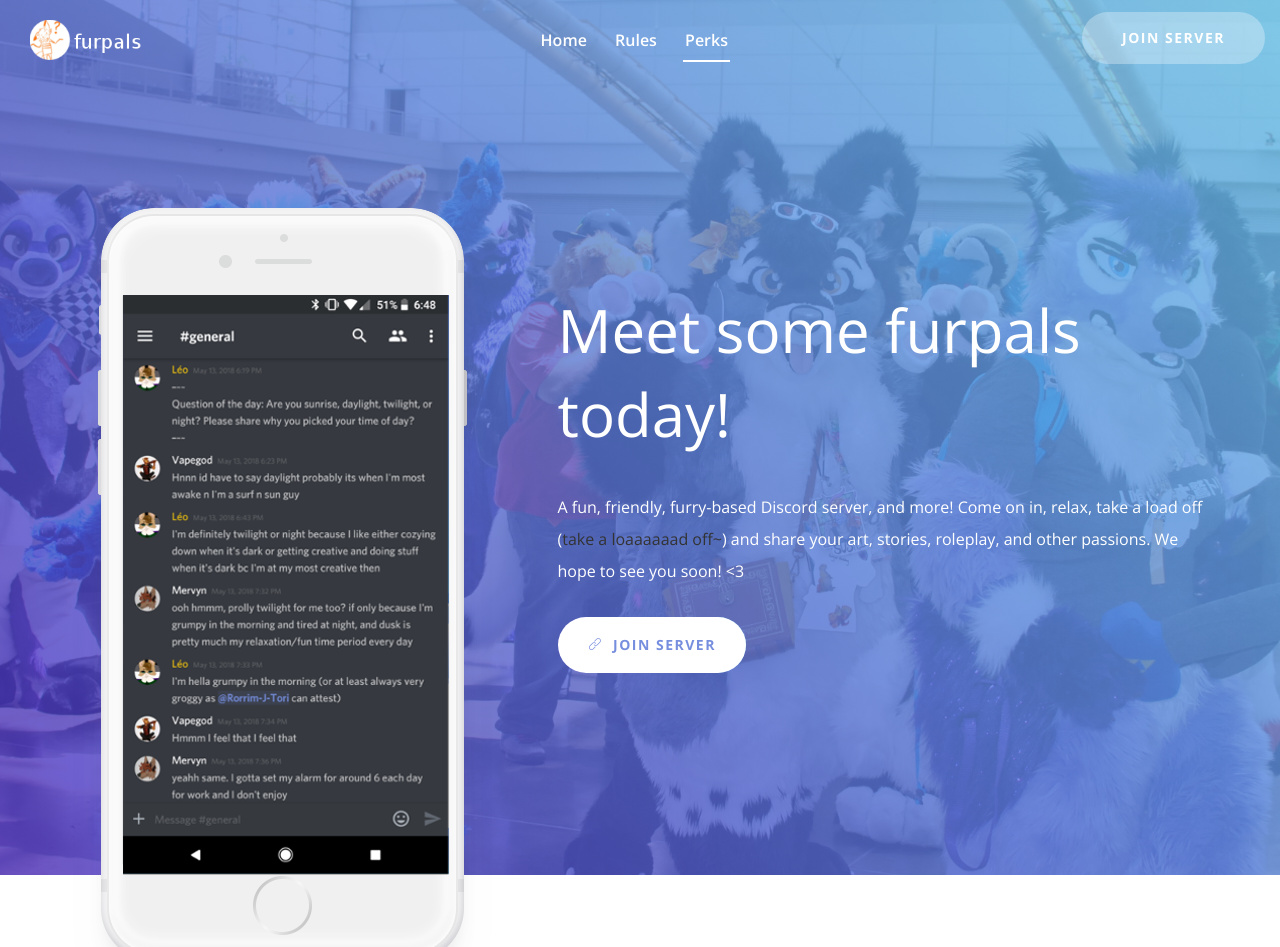
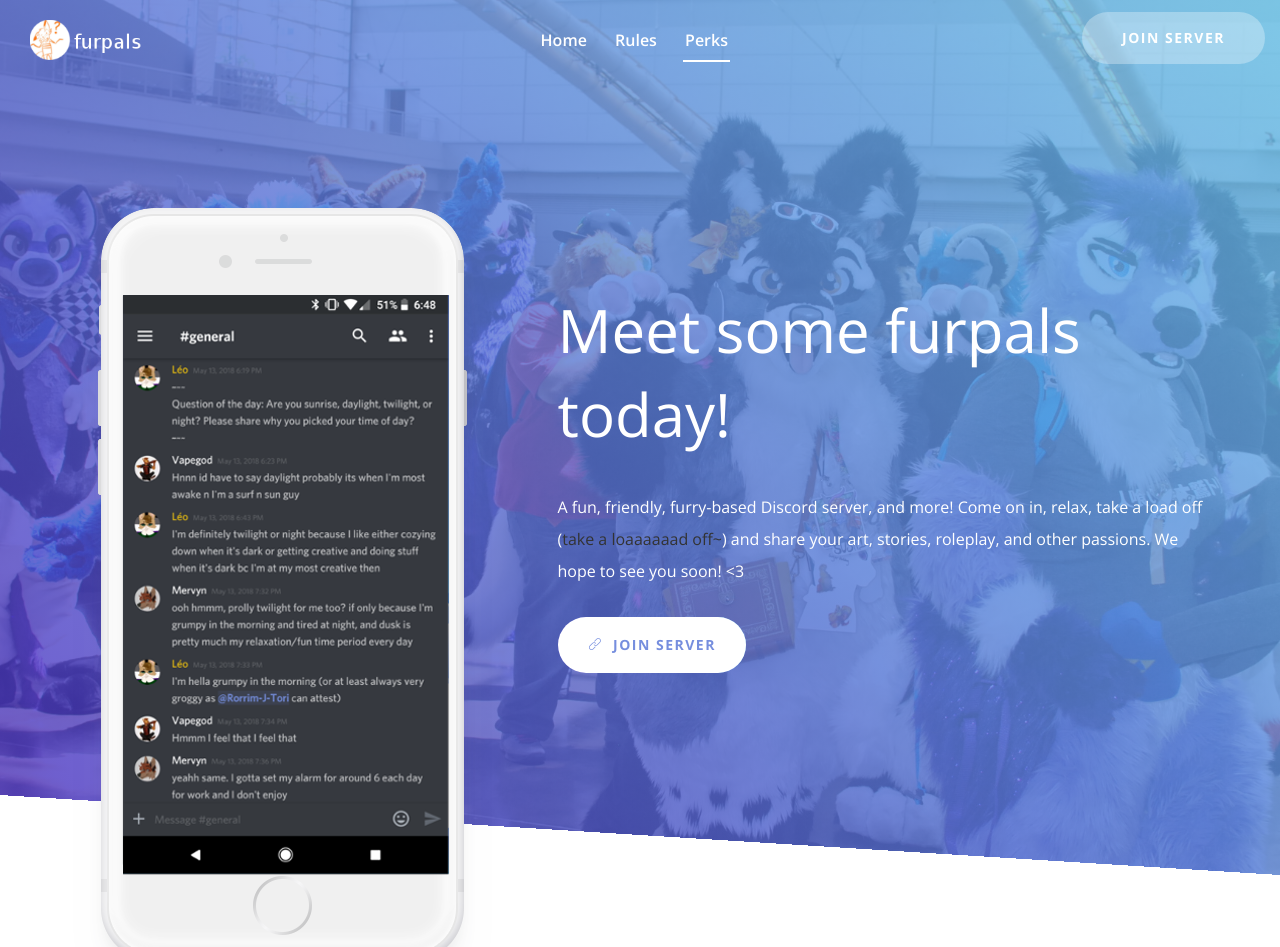
Before and after one commit to basicallyodd/furpals.space, a plain HTML site: page index.html in a window 1280 px wide. Shown: the top 947 px of the page. Drawn offline with nearby package versions, Linux system fonts and the light colour scheme.

Commit message:
add angle

```diff
--- a/index.html
+++ b/index.html
@@ -58,7 +58,7 @@
     </nav>
     <!-- MainMenu-Area-End -->
     <!-- Home-Area -->
-    <header class="home-area overlay" id="home_page">
+    <header class="home-area overlay angle" id="home_page">
         <div class="container">
             <div class="row">
                 <div class="col-xs-12 hidden-sm col-md-5">
```
